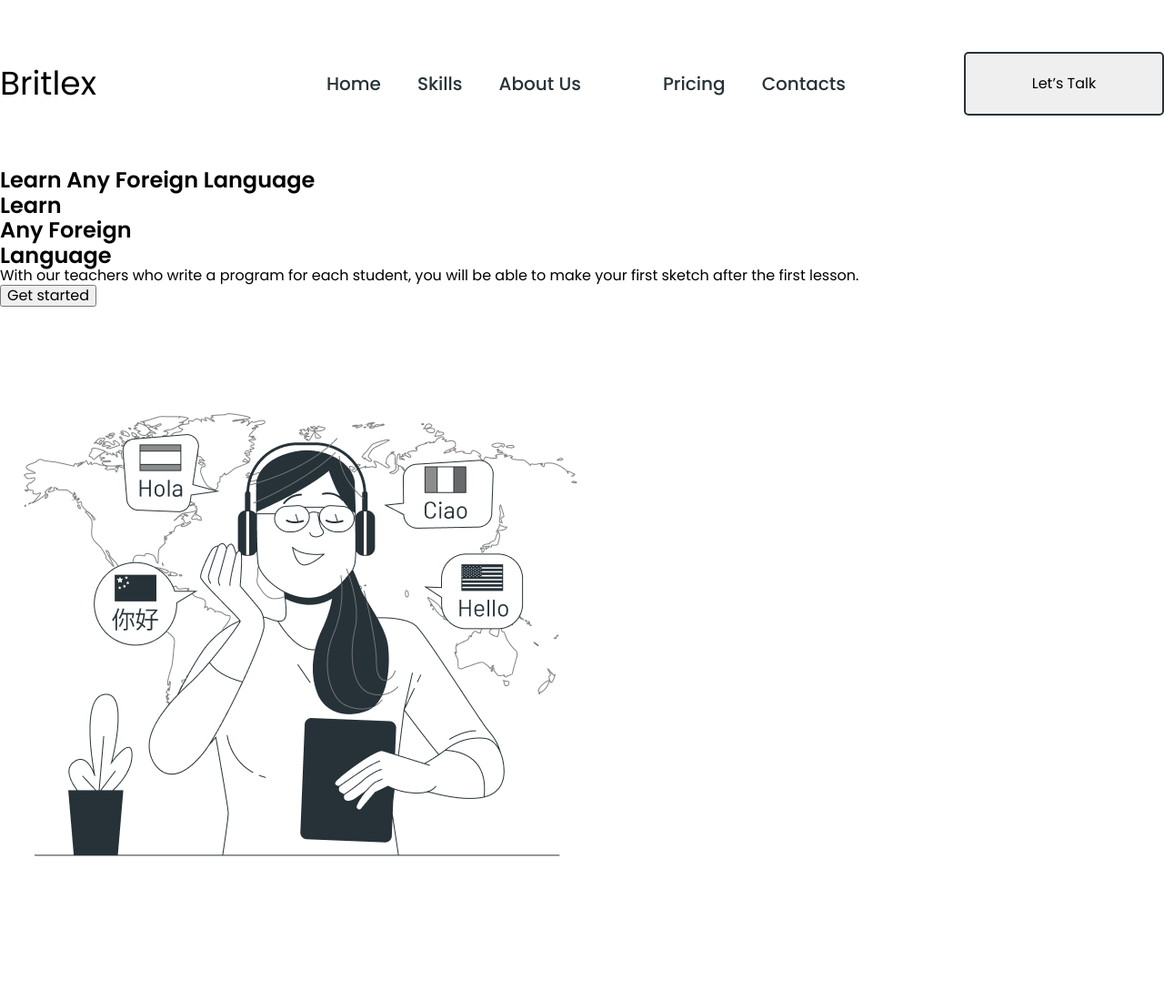
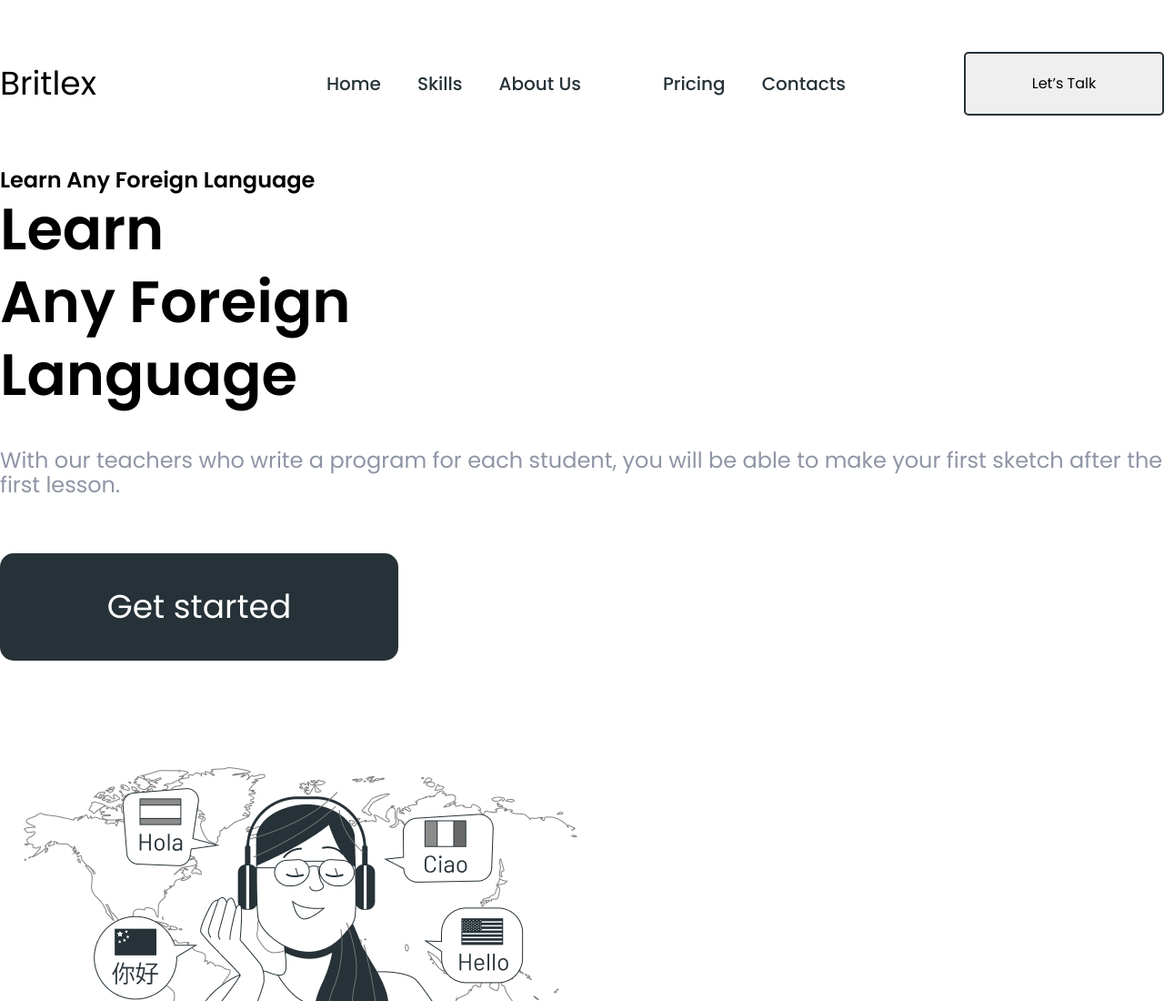
Before and after one commit to smorodskiy/britlex, a plain HTML site: page index.html in a window 1280 px wide. Shown: the top 1100 px of the page at 91% size. Before the commit the page ends 1003 px from the top, so only its background shows below. Drawn offline with Linux system fonts and the light colour scheme.

Commit message:
Update styles.css

```diff
--- a/css/styles.css
+++ b/css/styles.css
@@ -78,10 +78,50 @@ body {
   padding-right: 0;
 }
 
-
 .btn-lettalk {
   border: 2px solid var(--btn-bg-color);
   border-radius: 5px;
   width: 220px;
   height: 70px;
 }
+
+/* getstarted-section */
+
+.getstarted-section {
+  display: flex;
+}
+
+.getstarted-section-title {
+  display: none;
+}
+
+.getstarted-wrapper {
+  align-content: center;
+}
+
+.getstarted-title {
+  font-weight: var(--thirs-font-weight);
+  font-size: 64px;
+  line-height: 1.25;
+}
+
+.getstarted-content {
+  padding-top: 40px;
+  padding-bottom: 61px;
+  font-size: 24px;
+  line-height: 1, 5;
+  color: var(--content-text-color);
+}
+
+.btn-getstarted {
+  width: 438px;
+  height: 118px;
+
+  background: var(--btn-bg-color);
+  border-radius: 15px;
+  border: none;
+
+  font-size: 36px;
+  line-height: 1.5;
+  color: var(--btn-text-color);
+}
```
